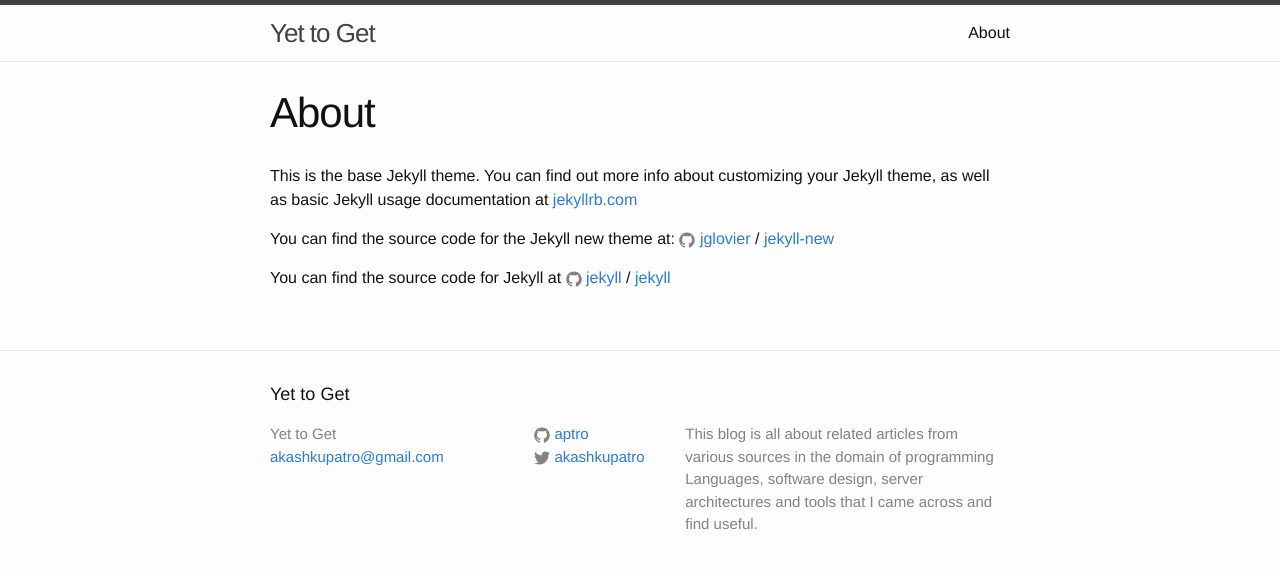
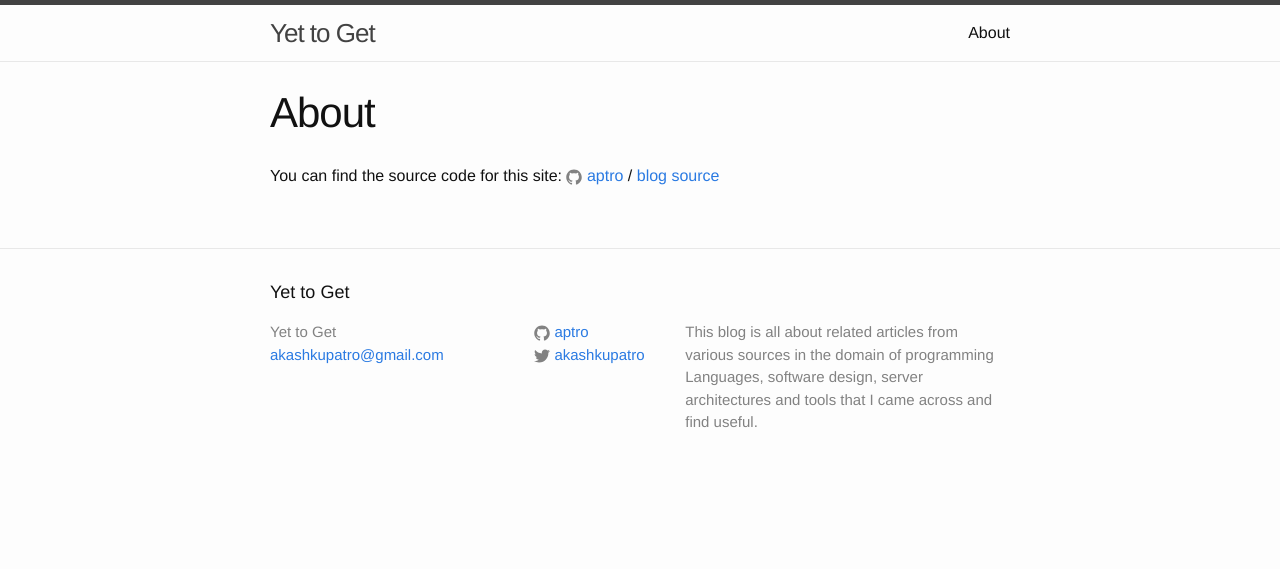
Before and after one commit to aptro/aptro.github.io, a Jekyll site: the page built from about.md, in a window 1280 px wide. Shown: the top 569 px of the page. Built offline with Jekyll 4.4.1, drawn with Linux system fonts in a browser that asks for light colours.

Commit message:
about page update

```diff
--- a/about.md
+++ b/about.md
@@ -4,12 +4,7 @@
 permalink: /about/
 ---
 
-This is the base Jekyll theme. You can find out more info about customizing your Jekyll theme, as well as basic Jekyll usage documentation at [jekyllrb.com](http://jekyllrb.com/)
 
-You can find the source code for the Jekyll new theme at:
-{% include icon-github.html username="jglovier" %} /
-[jekyll-new](https://github.com/jglovier/jekyll-new)
-
-You can find the source code for Jekyll at
-{% include icon-github.html username="jekyll" %} /
-[jekyll](https://github.com/jekyll/jekyll)
+You can find the source code for this site:
+{% include icon-github.html username="aptro" %} /
+[blog source](https://github.com/aptro/aptro.github.io)
```
Also changed, not shown: _posts/2016-06-17-welcome-to-jekyll.markdown (deleted, +0 -25 lines), _posts/2016-06-20-The-Infamous-Python-GIL.markdown (added, +17 -0 lines).
